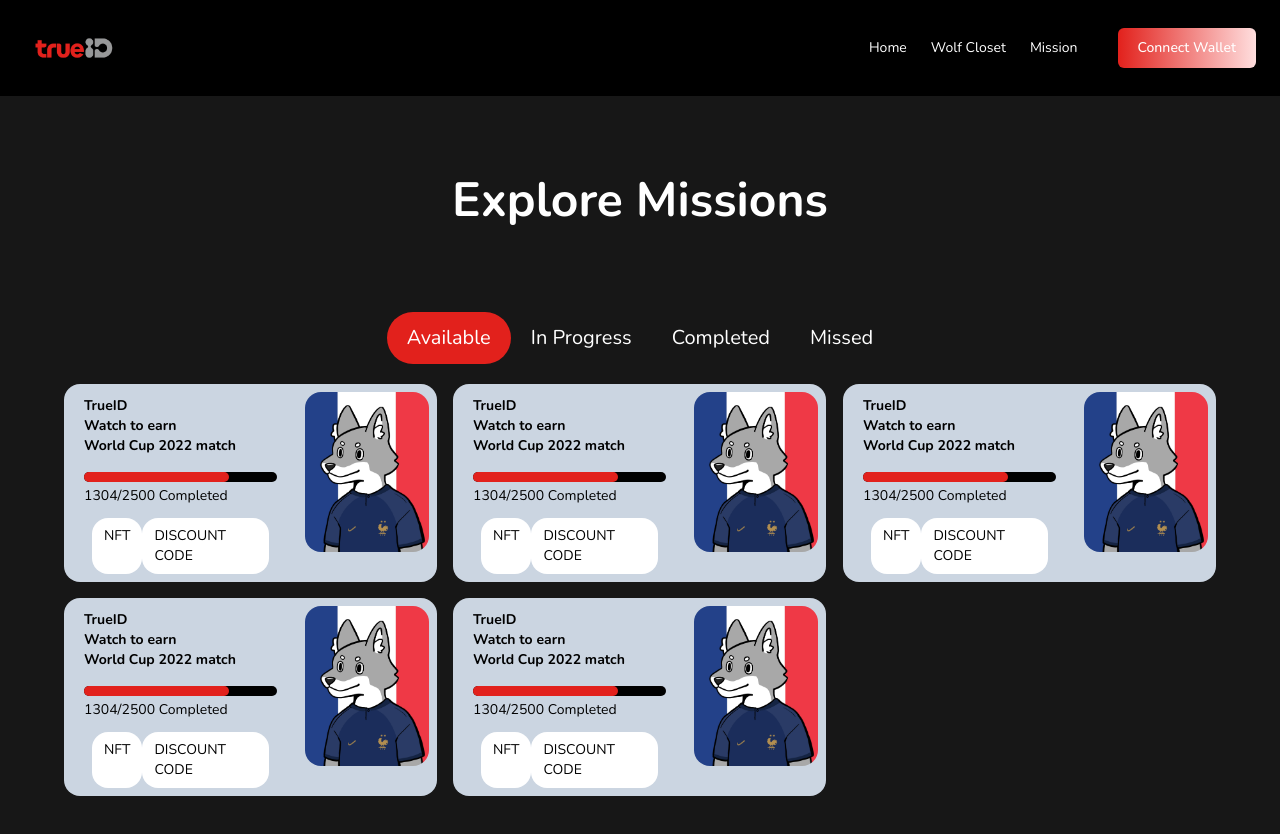
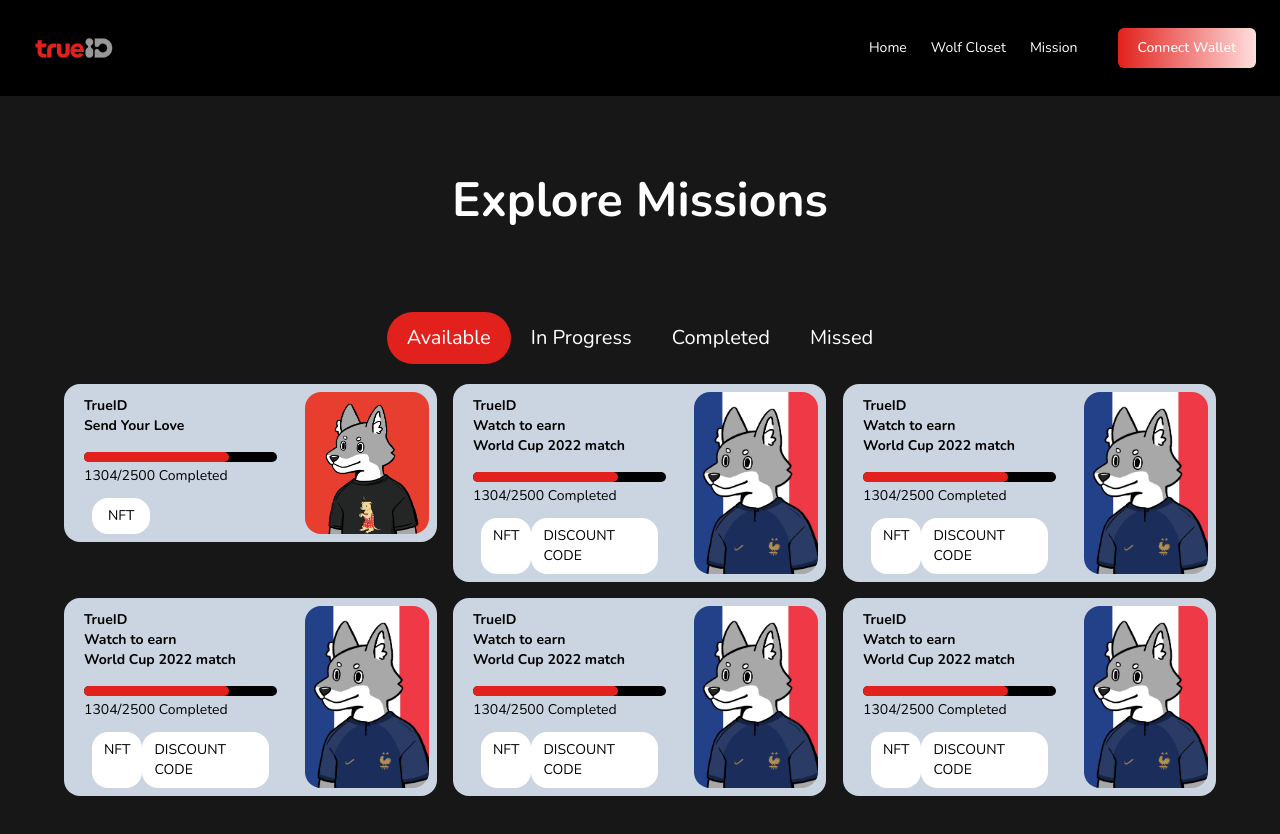
Before and after one commit to parametprame/true-id, a Next.js app: page /missions in a window 1280 px wide. Shown: the top 834 px of the page. Built offline with nearby package versions, Linux system fonts and the light colour scheme.

Commit message:
fix layout

```diff
--- a/core/components/mission/Pages/AvailablePage.tsx
+++ b/core/components/mission/Pages/AvailablePage.tsx
@@ -6,7 +6,7 @@
   return (
     <>
       <div className="grid grid-cols-1 md:grid-cols-2 lg:grid-cols-3 gap-4 py-5">
-        {/* <Link href="/missions/demo-mission">
+        <Link href="/missions/demo-mission">
           <div className="flex h-max bg-slate-300 rounded-2xl md:transform md:transition md:duration-300 md:hover:scale-110	cursor-pointer text-black">
             <div className="w-7/12 md:w-7/12 mx-0 md:mx-5">
               <div className="flex flex-col py-3 px-5 md:px-0">
@@ -32,11 +32,11 @@
               <img
                 src="assets/reward.png"
                 alt="base image"
-                className="rounded-2xl object-cover h-max md:h-40"
+                className="rounded-2xl object-cover"
               />
             </div>
           </div>
-        </Link> */}
+        </Link>
         {mockId.map((item) => {
           return (
             <Link href={`/missions/${item}`} key={item}>
@@ -69,7 +69,7 @@
                   <img
                     src="assets/franc.jpg"
                     alt="base image"
-                    className="rounded-2xl object-cover h-max md:h-40"
+                    className="rounded-2xl object-cover"
                   />
                 </div>
               </div>
--- a/core/components/mission/Pages/CompletedPage.tsx
+++ b/core/components/mission/Pages/CompletedPage.tsx
@@ -42,7 +42,7 @@
                 <img
                   src="assets/reward.png"
                   alt="base image"
-                  className="rounded-2xl object-cover h-max md:h-40"
+                  className="rounded-2xl object-cover"
                 />
               </div>
             </div>
```
